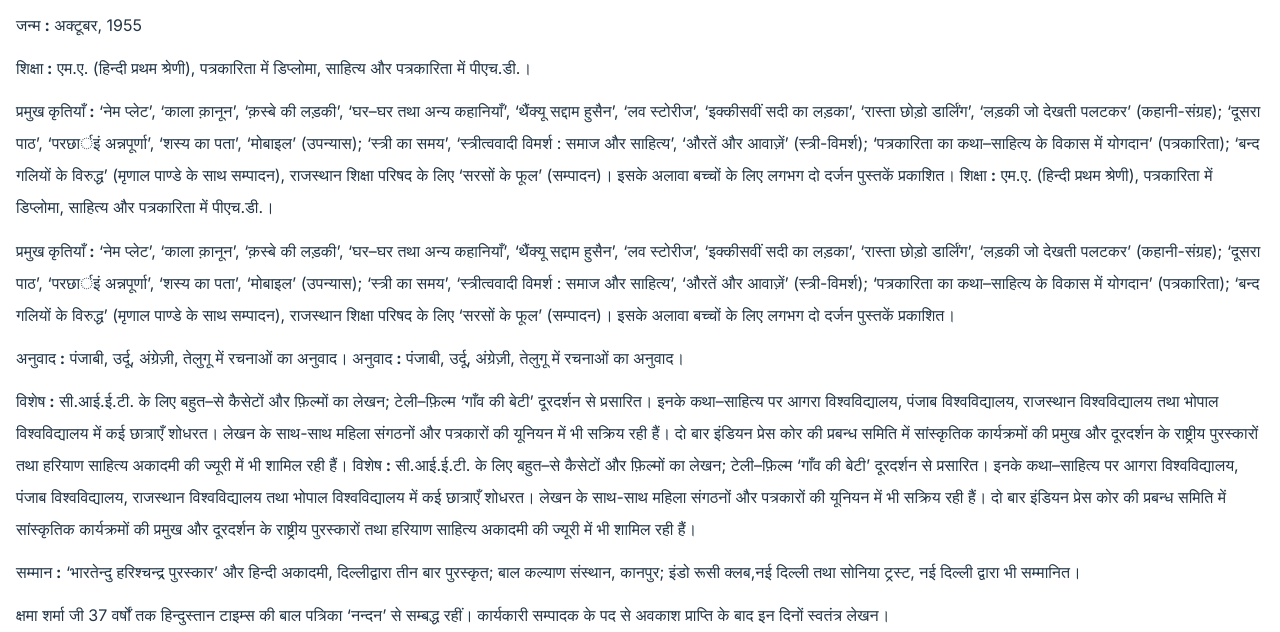
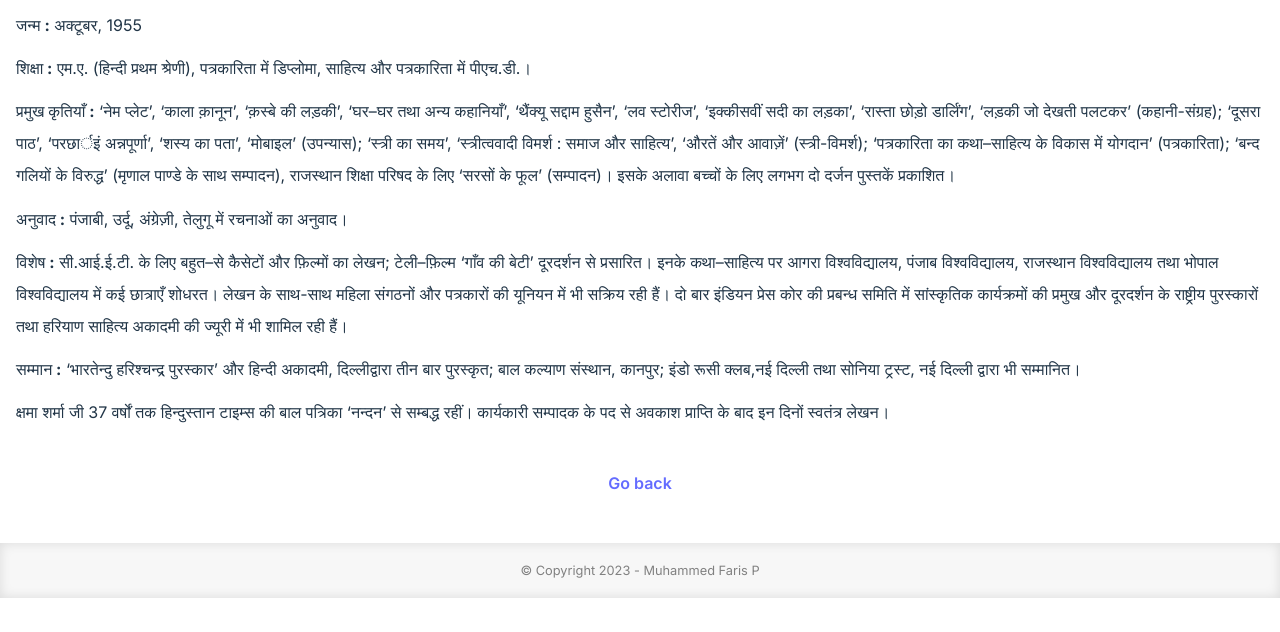
Before and after one commit to FarisPalayi/Name-plate, a website built with Vite: page author/index.html in a window 1280 px wide. Shown: the part 168-800 px from the top of the page. Built offline with nearby package versions, Linux system fonts and the light colour scheme.

Commit message:
text correction

```diff
--- a/author/index.html
+++ b/author/index.html
@@ -37,26 +37,12 @@
               योगदान’ (पत्रकारिता); ‘बन्द गलियों के विरुद्ध’ (मृणाल पाण्डे के
               साथ सम्पादन), राजस्थान शिक्षा परिषद के लिए ‘सरसों के फूल’
               (सम्‍पादन)। इसके अलावा बच्चों के लिए लगभग दो दर्जन पुस्तकें
-              प्रकाशित। <strong>शिक्षा :</strong> एम.ए. (हिन्दी प्रथम श्रेणी),
-              पत्रकारिता में डिप्लोमा, साहित्य और पत्रकारिता में पीएच.डी.।
-            </p>
-            <p>
-              <strong>प्रमुख कृतियाँ :</strong> ‘नेम प्‍लेट’, ‘काला क़ानून’,
-              ‘क़स्बे की लड़की’, ‘घर–घर तथा अन्य कहानियाँ’, ‘थैंक्यू सद्दाम
-              हुसैन’, ‘लव स्टोरीज’, ‘इक्कीसवीं सदी का लड़का’, ‘रास्‍ता छोड़ो
-              डार्लिंग’, ‘लड़की जो देखती पलटकर’ (कहानी-संग्रह); ‘दूसरा पाठ’,
-              ‘परछार्इं अन्नपूर्णा’, ‘शस्य का पता’, ‘मोबाइल’ (उपन्‍यास); ‘स्त्री
-              का समय’, ‘स्त्रीत्ववादी विमर्श : समाज और साहित्य’, ‘औरतें और
-              आवाज़ें’ (स्‍त्री-विमर्श); ‘पत्रकारिता का कथा–साहित्य के विकास में
-              योगदान’ (पत्रकारिता); ‘बन्द गलियों के विरुद्ध’ (मृणाल पाण्डे के
-              साथ सम्पादन), राजस्थान शिक्षा परिषद के लिए ‘सरसों के फूल’
-              (सम्‍पादन)। इसके अलावा बच्चों के लिए लगभग दो दर्जन पुस्तकें
               प्रकाशित।
             </p>
+
             <p>
               <strong>अनुवाद :</strong> पंजाबी, उर्दू, अंग्रेज़ी, तेलुगू में
-              रचनाओं का अनुवाद। <strong>अनुवाद :</strong> पंजाबी, उर्दू,
-              अंग्रेज़ी, तेलुगू में रचनाओं का अनुवाद।
+              रचनाओं का अनुवाद।
             </p>
             <p>
               <strong>विशेष :</strong> सी.आई.ई.टी. के लिए बहुत–से कैसेटों और
@@ -67,15 +53,7 @@
               सक्रिय रही हैं। दो बार इंडियन प्रेस कोर की प्रबन्ध समिति में
               सांस्कृतिक कार्यक्रमों की प्रमुख और दूरदर्शन के राष्ट्रीय
               पुरस्कारों तथा हरियाण साहित्‍य अकादमी की ज्यूरी में भी शामिल रही
-              हैं। <strong>विशेष :</strong> सी.आई.ई.टी. के लिए बहुत–से कैसेटों
-              और फ़िल्मों का लेखन; टेली–फ़िल्म ‘गाँव की बेटी’ दूरदर्शन से
-              प्रसारित। इनके कथा–साहित्य पर आगरा विश्वविद्यालय, पंजाब
-              विश्वविद्यालय, राजस्थान विश्वविद्यालय तथा भोपाल विश्वविद्यालय में
-              कई छात्राएँ शोधरत। लेखन के साथ-साथ महिला संगठनों और पत्रकारों की
-              यूनियन में भी सक्रिय रही हैं। दो बार इंडियन प्रेस कोर की प्रबन्ध
-              समिति में सांस्कृतिक कार्यक्रमों की प्रमुख और दूरदर्शन के
-              राष्ट्रीय पुरस्कारों तथा हरियाण साहित्‍य अकादमी की ज्यूरी में भी
-              शामिल रही हैं।
+              हैं।
             </p>
             <p>
               <strong>सम्मान :</strong> ‘भारतेन्दु हरिश्चन्द्र पुरस्कार’ और
@@ -95,9 +73,7 @@
           <a href="../index.html" class="go-back-link">Go back</a>
         </div>
       </main>
-      <footer class="footer">
-        &copy;  Copyright 2023 - Muhammed Faris P
-      </footer>
+      <footer class="footer">&copy; Copyright 2023 - Muhammed Faris P</footer>
     </div>
     <script type="module" src="/main.js"></script>
   </body>
```
